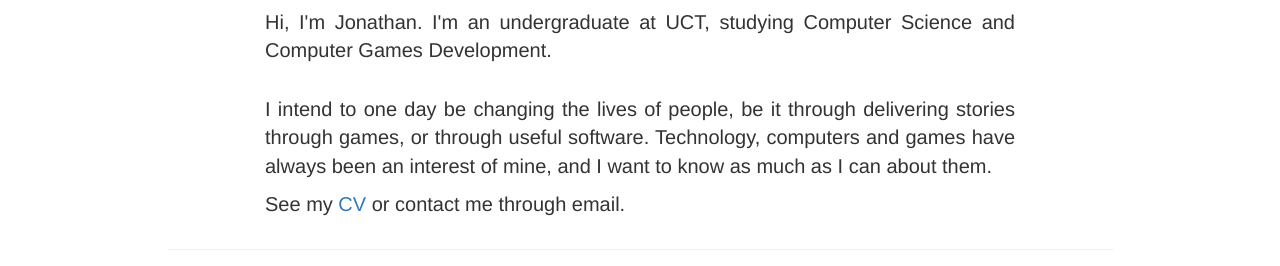
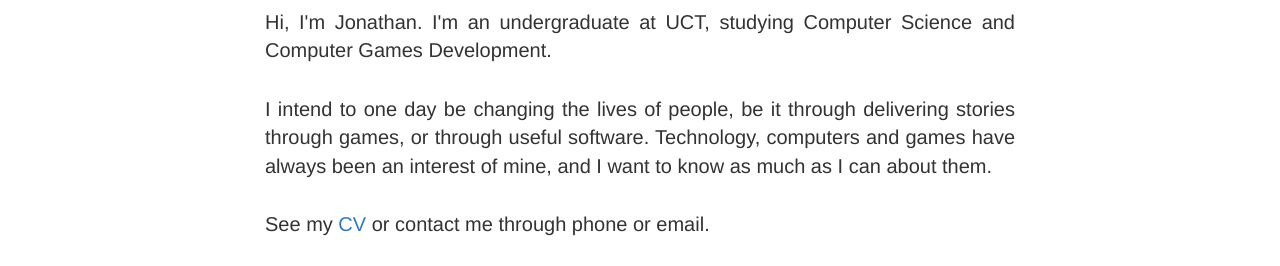
Before and after one commit to MercuryHunter/MercuryHunter.github.io, a plain HTML site: page index.html in a window 1280 px wide. Shown: the part 152-418 px from the top of the page. Drawn offline with Linux system fonts and the light colour scheme.

Commit message:
Fixed up index a little.

```diff
--- a/index.html
+++ b/index.html
@@ -56,7 +56,9 @@
 
                 <p>I intend to one day be changing the lives of people, be it through delivering stories through games, or through useful software. Technology, computers and games have always been an interest of mine, and I want to know as much as I can about them.</p>
 
-                <p>See my <a href="CV.pdf">CV</a> or contact me through email.
+                <br>
+
+                <p>See my <a href="CV.pdf">CV</a> or contact me through phone or email.
             </div>
             <div class="col-lg-2"></div>
         </div>
```
